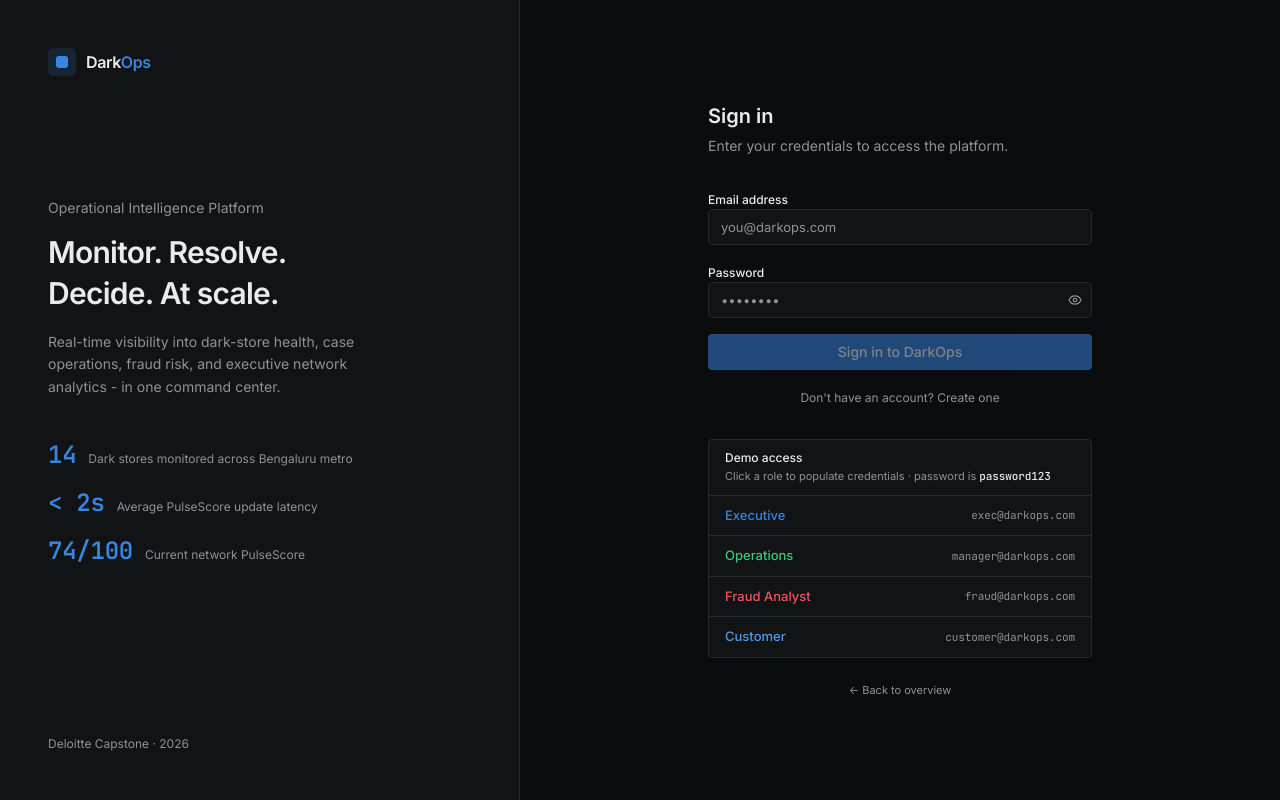
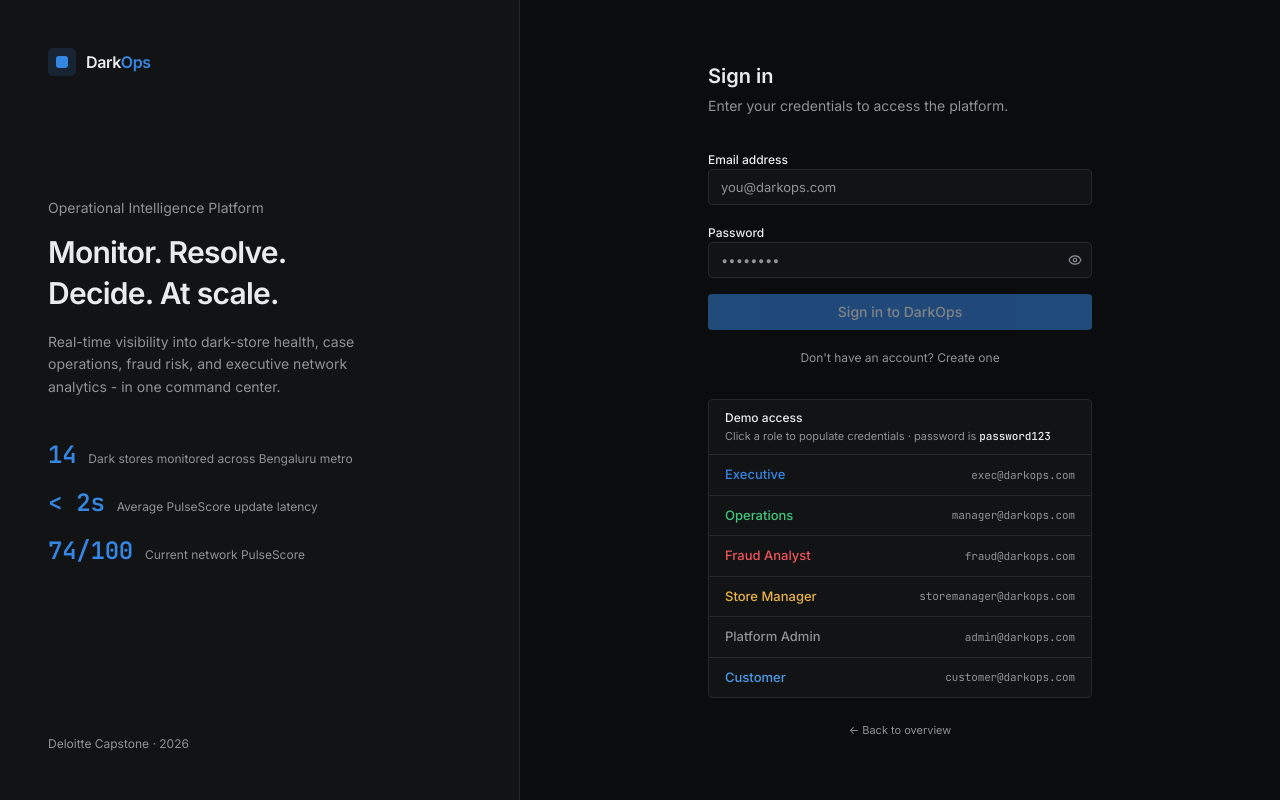
Before and after one commit to Dheeraj-Reddy-07/darkops_capstone, a React (Vite) app: page /login in a window 1280 px wide. Built offline with nearby package versions, Linux system fonts and the light colour scheme; no server answers.

Commit message:
Add missing demo role buttons to login page
- Add Store Manager (storemanager@darkops.com) demo access
- Add Platform Admin (admin@darkops.com) demo access
- Login page now shows all 6 roles available in the system

```diff
--- a/src/routes/login.tsx
+++ b/src/routes/login.tsx
@@ -18,6 +18,8 @@
   { label: "Executive", email: "exec@darkops.com", color: "text-primary" },
   { label: "Operations", email: "manager@darkops.com", color: "text-ok" },
   { label: "Fraud Analyst", email: "fraud@darkops.com", color: "text-crit" },
+  { label: "Store Manager", email: "storemanager@darkops.com", color: "text-warn" },
+  { label: "Platform Admin", email: "admin@darkops.com", color: "text-muted-foreground" },
   { label: "Customer", email: "customer@darkops.com", color: "text-info" },
 ] as const;
 
```
